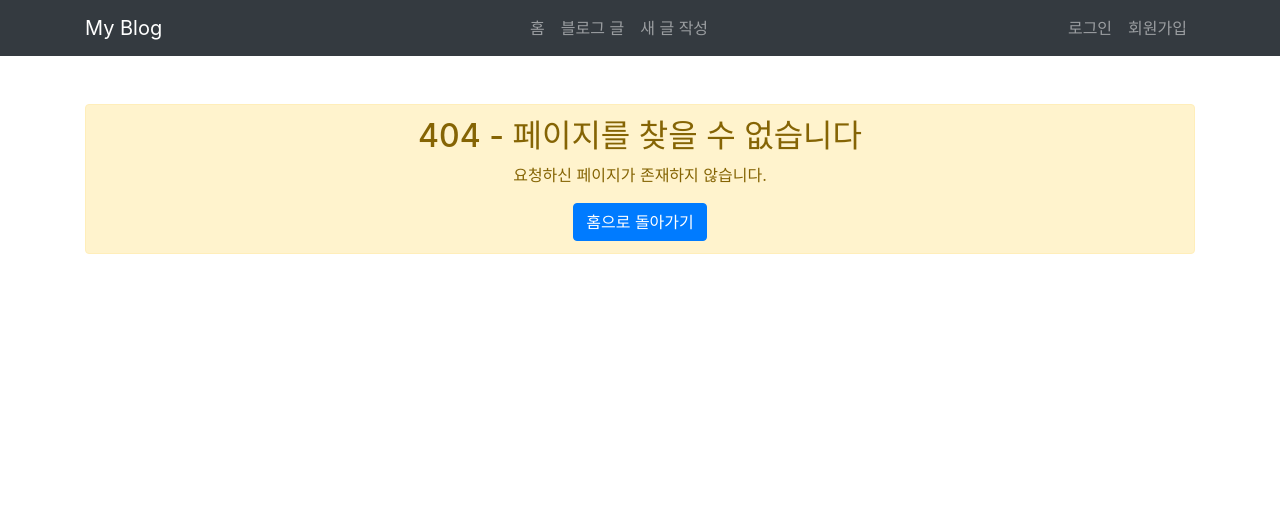
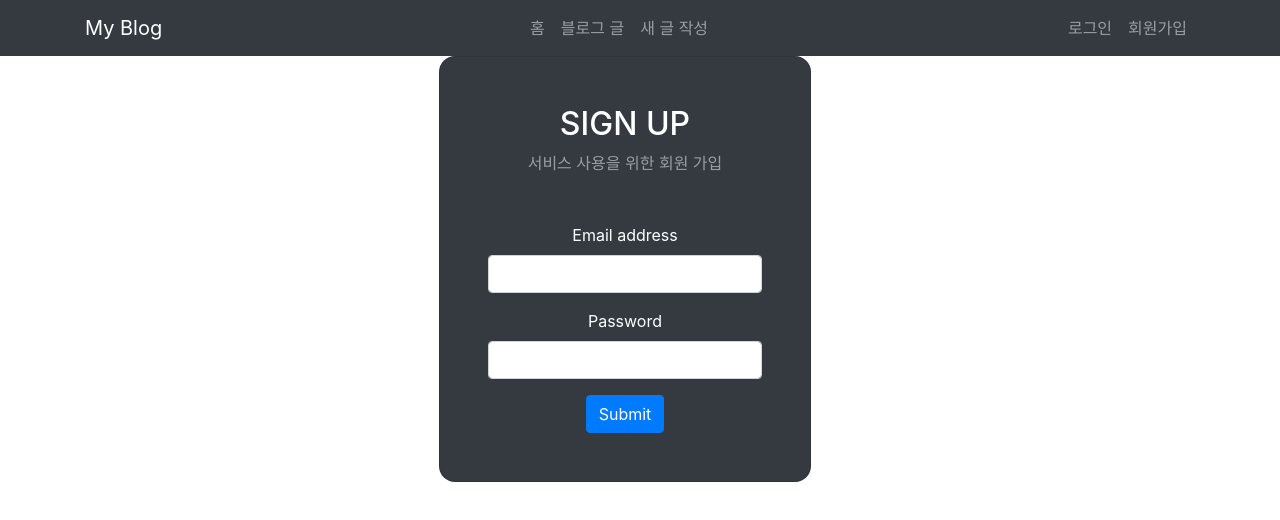
Before and after one commit to kkoma2623/spring_blog, a React (Create React App) app in the folder src/main/frontend/: page /signup in a window 1280 px wide. Before the commit this address had no page. Shown: the top 520 px of the page. Built offline with nearby package versions, Linux system fonts and the light colour scheme.

Commit message:
change signup url

```diff
--- a/src/main/frontend/src/App.tsx
+++ b/src/main/frontend/src/App.tsx
@@ -22,7 +22,7 @@ function App() {
                     <Route path="/new-article" element={<NewArticle/>}/>
                     <Route path="/new-article/:id" element={<NewArticle/>}/>
                     <Route path="/login" element={<Login onLoginSuccess={() => setIsLoggedIn(true)}/>}/>
-                    <Route path="/user" element={<Signup onSignupSuccess={() => setIsLoggedIn(false)}/>}/>
+                    <Route path="/signup" element={<Signup onSignupSuccess={() => setIsLoggedIn(false)}/>}/>
                     <Route path="*" element={<NotFoundPage/>}/>
                 </Routes>
             </div>
```
